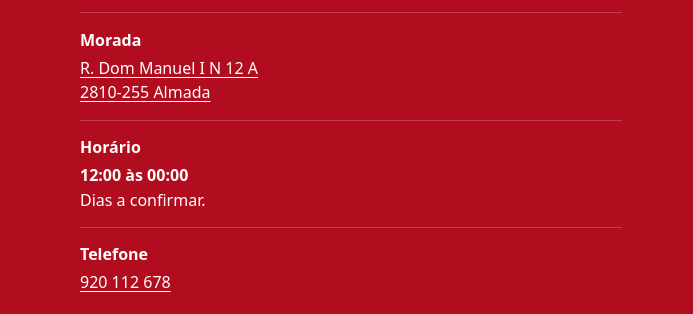
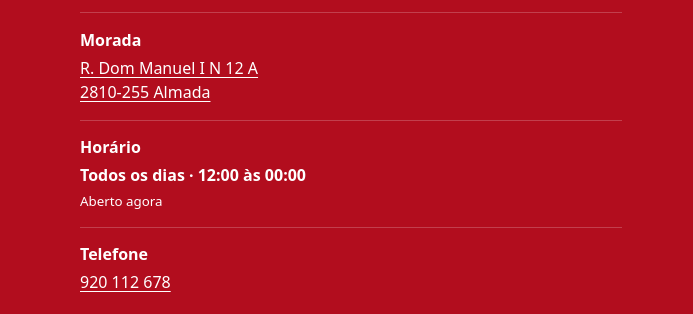
Before and after one commit to zgopalgy12-source/hassan-kebab-center, a plain HTML site: page index.html in a window 1280 px wide. Shown: the part 4288-4602 px from the top of the page, 0-693 px from the left. Drawn offline with Linux system fonts and the light colour scheme.

Commit message:
Confirmar horário diário e mostrar estado de abertura

```diff
--- /dev/null
+++ b/horario.js
@@ -0,0 +1,15 @@
+const estadoHorario = document.querySelector('#estado-horario');
+const horaLisboa = new Intl.DateTimeFormat('pt-PT', {
+  timeZone: 'Europe/Lisbon', hour: 'numeric', hourCycle: 'h23'
+});
+
+function atualizarEstadoHorario() {
+  const agora = new Date();
+  const aberto = Number(horaLisboa.format(agora)) >= 12;
+  const estado = aberto ? 'Aberto agora' : 'Fechado agora · abre às 12:00';
+  if (estadoHorario.textContent !== estado) estadoHorario.textContent = estado;
+}
+
+atualizarEstadoHorario();
+setInterval(atualizarEstadoHorario, 1000);
+document.addEventListener('visibilitychange', atualizarEstadoHorario);
--- a/index.html
+++ b/index.html
@@ -21,7 +21,8 @@
   <link rel="stylesheet" href="style.css">
   <script defer src="motion.js"></script>
   <script defer src="ementa.js"></script>
-  <script type="application/ld+json">{"@context":"https://schema.org","@type":"Restaurant","name":"Hassan Kebab Center","url":"https://zgopalgy12-source.github.io/hassan-kebab-center/","telephone":"+351920112678","address":{"@type":"PostalAddress","streetAddress":"R. Dom Manuel I N 12 A","postalCode":"2810-255","addressLocality":"Almada","addressCountry":"PT"}}</script>
+  <script defer src="horario.js"></script>
+  <script type="application/ld+json">{"@context":"https://schema.org","@type":"Restaurant","name":"Hassan Kebab Center","url":"https://zgopalgy12-source.github.io/hassan-kebab-center/","telephone":"+351920112678","address":{"@type":"PostalAddress","streetAddress":"R. Dom Manuel I N 12 A","postalCode":"2810-255","addressLocality":"Almada","addressCountry":"PT"},"openingHoursSpecification":{"@type":"OpeningHoursSpecification","dayOfWeek":["Monday","Tuesday","Wednesday","Thursday","Friday","Saturday","Sunday"],"opens":"12:00","closes":"00:00"}}</script>
 </head>
 <body id="inicio">
 <a class="skip" href="#ementa">Saltar para a ementa</a>
@@ -118,8 +119,7 @@
     <div><p class="label"><span></span>04 / Passa por cá</p><h2 id="visita-titulo">Até já,<br>Laranjeiro.</h2>
       <dl class="details">
         <div><dt>Morada</dt><dd><address><a href="https://www.google.com/maps/dir/?api=1&amp;destination=Hassan%20Kebab%20Center%2C%20R.%20Dom%20Manuel%20I%20N%2012%20A%2C%202810-255%20Almada">R. Dom Manuel I N 12 A<br>2810-255 Almada</a></address></dd></div>
-        <!-- TODO: Confirmar os dias de funcionamento antes de publicar openingHoursSpecification ou mostrar o estado em tempo real. -->
-        <div><dt>Horário</dt><dd><strong><time datetime="12:00">12:00</time> às <time datetime="00:00">00:00</time></strong><br>Dias a confirmar.</dd></div>
+        <div><dt>Horário</dt><dd><strong>Todos os dias · <time datetime="12:00">12:00</time> às <time datetime="00:00">00:00</time></strong><br><small id="estado-horario" role="status"></small></dd></div>
         <div><dt>Telefone</dt><dd><a href="tel:+351920112678">920 112 678</a></dd></div>
       </dl>
       <a class="button hot" href="https://www.google.com/maps/dir/?api=1&amp;destination=Hassan%20Kebab%20Center%2C%20R.%20Dom%20Manuel%20I%20N%2012%20A%2C%202810-255%20Almada">Traçar caminho</a>
```
Also changed, not shown: 1 other file.
